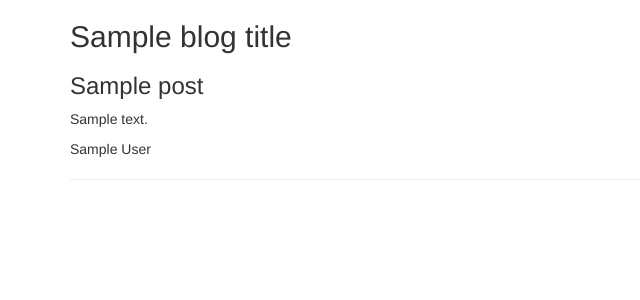
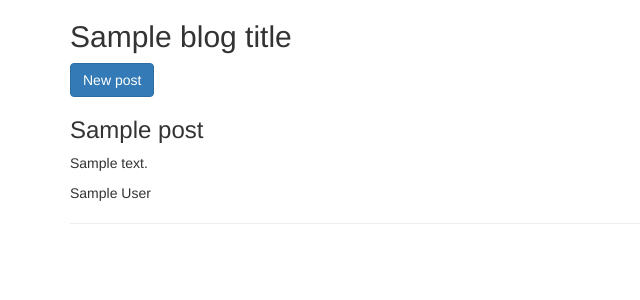
Before and after one commit to JohannLiebert1130/Flask_simple_blog, a Flask app: template src/templates/posts.html in a window 1280 px wide. Shown: the top 300 px of the page, without its empty margins (0-640 px from the left). Run offline with Flask 2, Linux system fonts and the light colour scheme; the template is opened without the code that fills it: most values are stand-ins (such as "Sample title", 1, 10 or a date in 2020); some libraries are stand-ins or nearby versions.

Commit message:
Fix another stupid bug which made no posts shown in 'posts.html'.

```diff
--- a/src/templates/posts.html
+++ b/src/templates/posts.html
@@ -2,7 +2,10 @@
 {% block content %}
     <div class="container">
         <h2>{{ blog_title }}</h2>
-        {% if post|length >0 %}
+        <a href="/posts/new/{{ blog_id }}">
+            <button class="btn btn-primary">New post</button>
+        </a>
+        {% if posts|length >0 %}
             {% for post in posts %}
                 <h3>{{ post.title }}</h3>
                 <p>{{ post.content }}</p>
```
